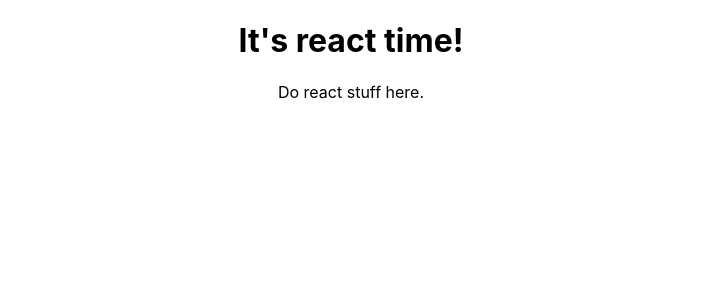
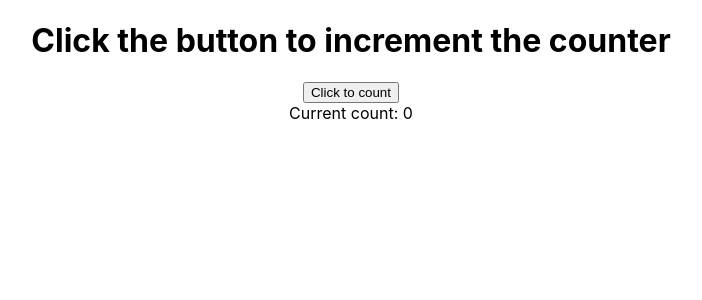
Before and after one commit to dpcairns/react-sandbox-october-2020, a React (Create React App) app: page / in a window 1280 px wide. Shown: the top 300 px of the page, without its empty margins (289-991 px from the left). Built offline with nearby package versions, Linux system fonts and the light colour scheme.

Commit message:
add counter

```diff
--- a/src/App.css
+++ b/src/App.css
@@ -5,6 +5,7 @@
 
 .flex {
   display: flex;
+  flex-direction: column;
   justify-content: center;
   align-items: center;
   flex-wrap: wrap;
--- a/src/App.js
+++ b/src/App.js
@@ -2,12 +2,27 @@ import React from 'react';
 import './App.css';
 
 export default class App extends React.Component {
+  state = {
+    boogerCounter: 0,
+  }
+
+  handleBoogerClick = (e) => {
+    this.setState({
+      boogerCounter: this.state.boogerCounter + 1
+    })
+  }
+
   render() {
       return (
         <div className="container">
-          <h1>It's react time!</h1>
-          <div className="flex">
-            Do react stuff here.
+            <h1>Click the button to increment the counter</h1>
+            <div className="flex">
+            <button onClick={this.handleBoogerClick}>
+              Click to count
+            </button>
+            <div>
+              Current count: {this.state.boogerCounter}
+            </div>
           </div>
         </div>
       );
```
